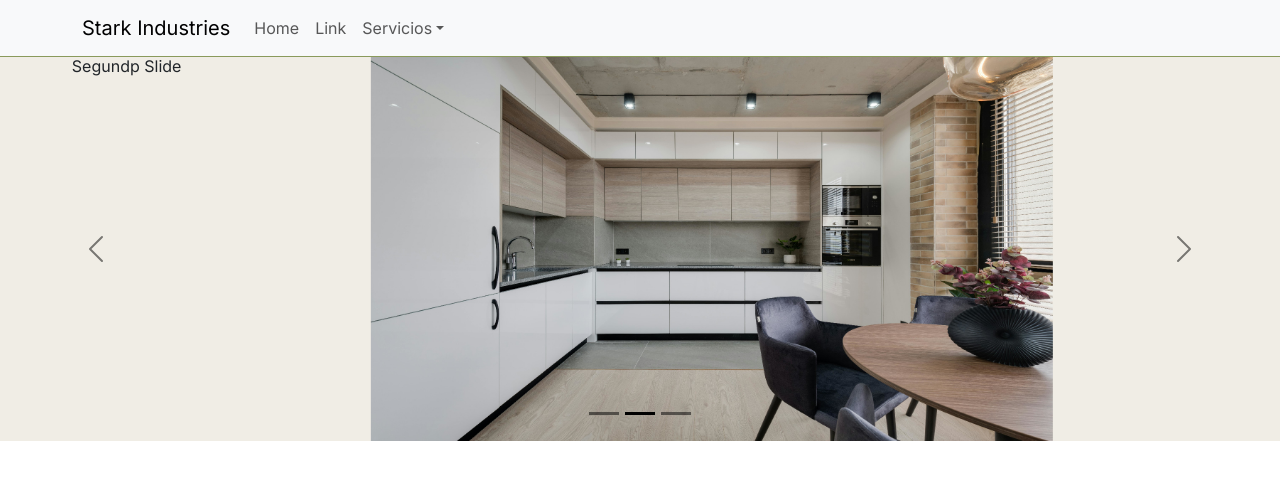
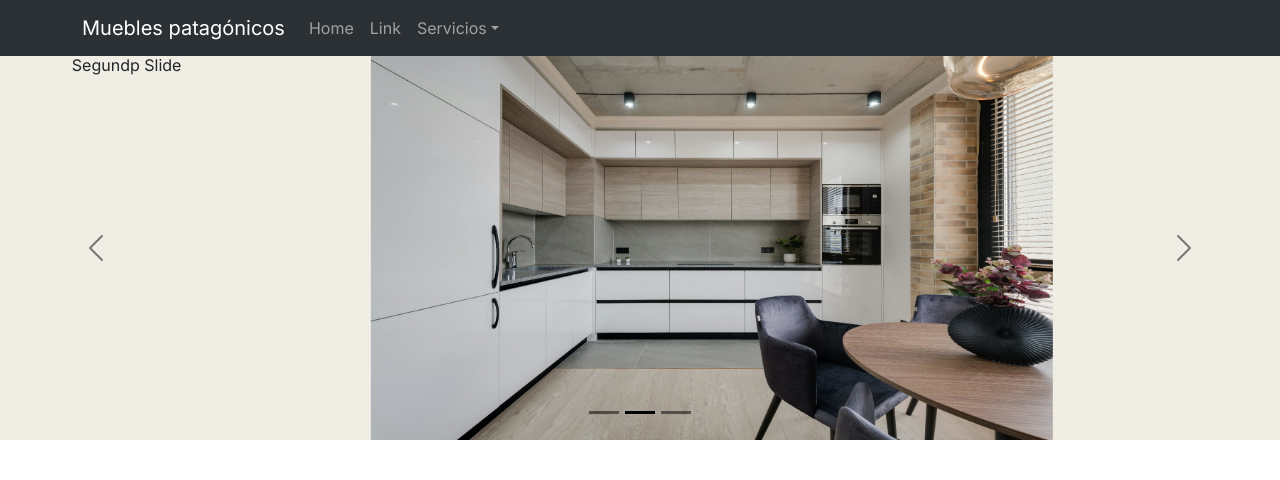
Before and after one commit to kevkarlion/Muebles-Patagonia-Fake, a Next.js app: page / in a window 1280 px wide. Shown: the top 480 px of the page. Built offline with nearby package versions, Linux system fonts and the light colour scheme.

Commit message:
styles navbar

```diff
--- a/src/components/shared/BarNav/BarNav.module.sass
+++ b/src/components/shared/BarNav/BarNav.module.sass
@@ -2,8 +2,6 @@
 
 
 .custom-navbar
-      background-color: $color-tertiary !important
-      border-bottom: 1px solid $color-quaternary
-
-      & > .dropdown-menu
-            background-color: $color-tertiary !important
+      background-color: $color-sexto !important
+      h1
+            color: white
--- a/src/components/shared/BarNav/BarNav.tsx
+++ b/src/components/shared/BarNav/BarNav.tsx
@@ -10,16 +10,16 @@ import styles from './BarNav.module.sass'
 export const BarNav = () => {
   return (
     <>
-      <Navbar expand="lg" className={`${styles['custom-navbar']}  bg-body-tertiary`}  >
+      <Navbar bg="dark" data-bs-theme="dark" expand="lg" className={`${styles['custom-navbar']}  bg-body-tertiary`}  >
         <Container className=''>
-            <Navbar.Brand href="#home"><h1>Stark Industries</h1></Navbar.Brand>
+            <Navbar.Brand href="#home"><h1>Muebles patagónicos</h1></Navbar.Brand>
             {/* burger menu*/}
             <Navbar.Toggle aria-controls="basic-navbar-nav" />
             <Navbar.Collapse id="basic-navbar-nav">
             <Nav className="me-auto">
                 <Nav.Link href="#home">Home</Nav.Link>
                 <Nav.Link href="#link">Link</Nav.Link>
-                <NavDropdown title="Servicios" id="basic-nav-dropdown" className={`${styles['custom-navbar__dropdown']}`}>
+                <NavDropdown title='Servicios'  id="basic-nav-dropdown">
                 <NavDropdown.Item href="#action/3.1">Action</NavDropdown.Item>
                 <NavDropdown.Item href="#action/3.2">
                     Another action
```
